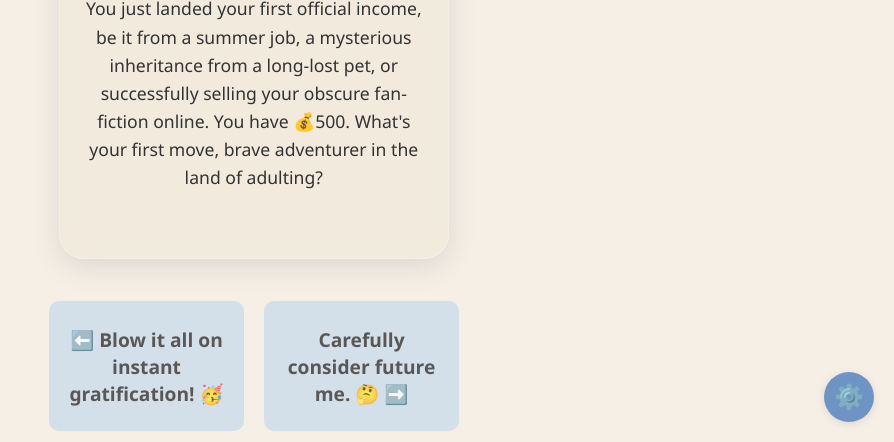
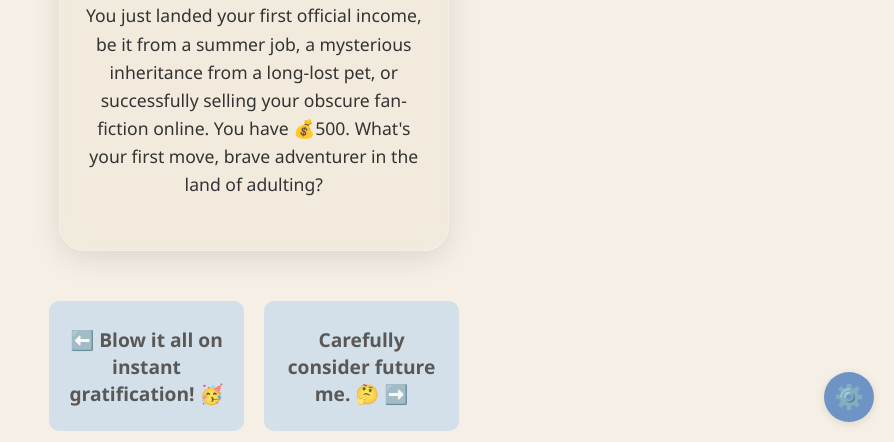
Before and after one commit to tokinosuna/asset-management-saga, a plain HTML site: page index.html in a window 1280 px wide. Shown: the part 358-800 px from the top of the page, without its empty margins (386-1280 px from the left). Drawn offline with Linux system fonts and the light colour scheme; a web font is replaced by a local one.

Commit message:
Update index.html

```diff
--- a/index.html
+++ b/index.html
@@ -93,7 +93,7 @@
             max-height: 800px;
             display: flex;
             flex-direction: column;
-            justify-content: space-between;
+            gap: 10px;
             align-items: center;
             padding: 20px;
             box-sizing: border-box;
@@ -185,6 +185,7 @@
             touch-action: pan-y;
             transition: transform 0.3s ease-out, opacity 0.3s ease-out;
             will-change: transform, opacity;
+            overflow-y: auto;
         }
 
         .dark-mode .card {
@@ -285,6 +286,7 @@
     flex: 1;
     text-align: center;
     min-height: 100px;
+         word-break: break-word;
         }
 
         .dark-mode .swipe-indicator-left,
```
